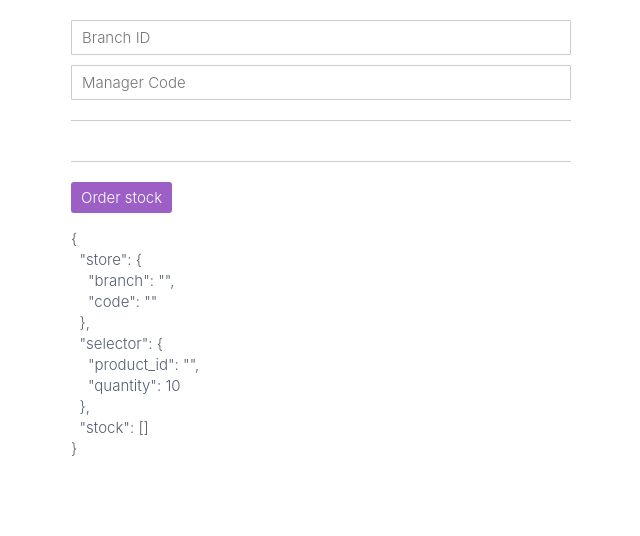
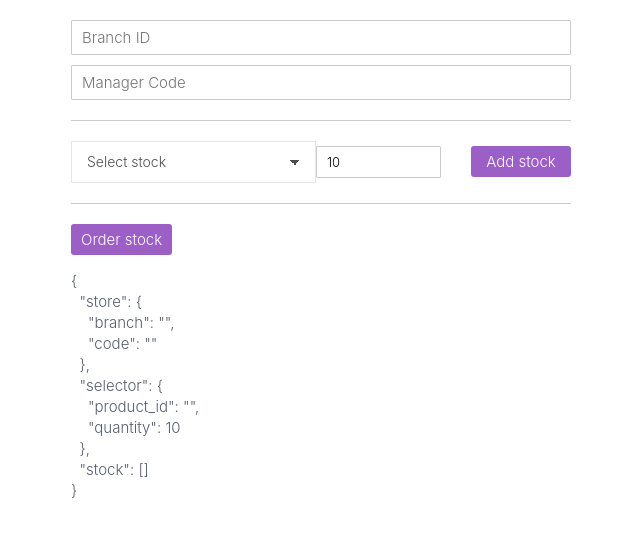
Before and after one commit to Kamye/angular-pro, an Angular app: page / in a window 1280 px wide. Shown: the top 536 px of the page, without its empty margins (319-959 px from the left). Built offline with nearby package versions, Linux system fonts and the light colour scheme.

Commit message:
Binding FormControl to select

```diff
--- a/src/app/stock-inventory/components/stock-selector/stock-selector.component.ts
+++ b/src/app/stock-inventory/components/stock-selector/stock-selector.component.ts
@@ -1,18 +1,38 @@
 import {Component, Input} from '@angular/core';
 import {FormGroup} from '@angular/forms';
+import {Product} from '../../models/product.interface';
 
 @Component({
     selector: 'stock-selector',
     styleUrls: ['./stock-selector.component.scss'],
     template: `
-        <div
-            class="stock-selector"
-             [formGroup]="parent">
-
+        <div class="stock-selector" [formGroup]="parent">
+            <div formGroupName="selector">
+                <select formControlName="product_id">
+                    <option value="">Select stock</option>
+                    <option
+                        [value]="product.id"
+                        *ngFor="let product of products">
+                        {{ product.name }}
+                    </option>
+                </select>
+                <input
+                    type="number"
+                    step="10"
+                    min="10"
+                    max="1000"
+                    formControlName="quantity">
+                <button type="button">
+                    Add stock
+                </button>
+            </div>
         </div>
     `
 })
 export class StockSelectorComponent {
     @Input()
     parent!: FormGroup;
+
+    @Input()
+    products!: Product[];
 }
--- a/src/app/stock-inventory/containers/stock-inventory/stock-inventory.component.ts
+++ b/src/app/stock-inventory/containers/stock-inventory/stock-inventory.component.ts
@@ -1,5 +1,6 @@
 import {Component} from '@angular/core';
 import {FormArray, FormControl, FormGroup} from '@angular/forms';
+import {Product} from '../../models/product.interface';
 
 @Component({
     selector: 'stock-inventory',
@@ -13,7 +14,8 @@
                 </stock-branch>
 
                 <stock-selector
-                    [parent]="form">
+                    [parent]="form"
+                    [products]="products">
                 </stock-selector>
 
                 <stock-product
@@ -34,6 +36,15 @@
     `
 })
 export class StockInventoryComponent {
+
+    products: Product[] = [
+        { "id": 1, "price": 2800, "name": "MacBook Pro" },
+        { "id": 2, "price": 50, "name": "USB-C Adaptor" },
+        { "id": 3, "price": 400, "name": "iPod" },
+        { "id": 4, "price": 900, "name": "iPhone" },
+        { "id": 5, "price": 600, "name": "Apple Watch" }
+    ];
+
     form = new FormGroup({
         store: new FormGroup({
             branch: new FormControl(''),
--- /dev/null
+++ b/src/app/stock-inventory/models/product.interface.ts
@@ -0,0 +1,5 @@
+export interface Product {
+    id: number,
+    price: number,
+    name: string
+}
```
